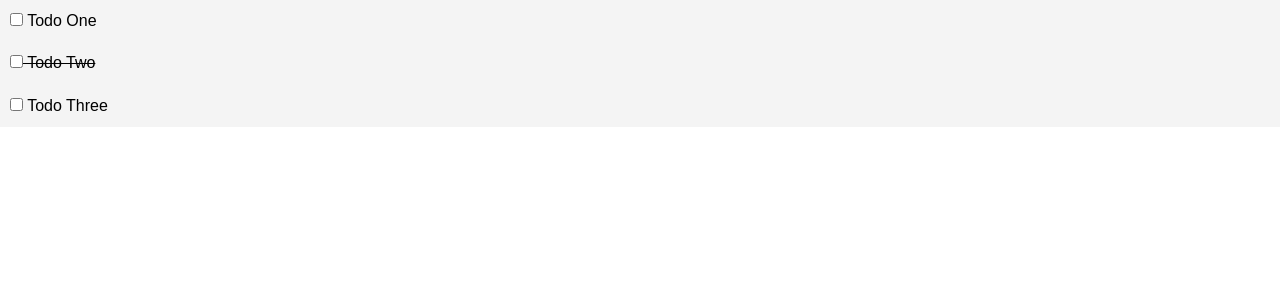
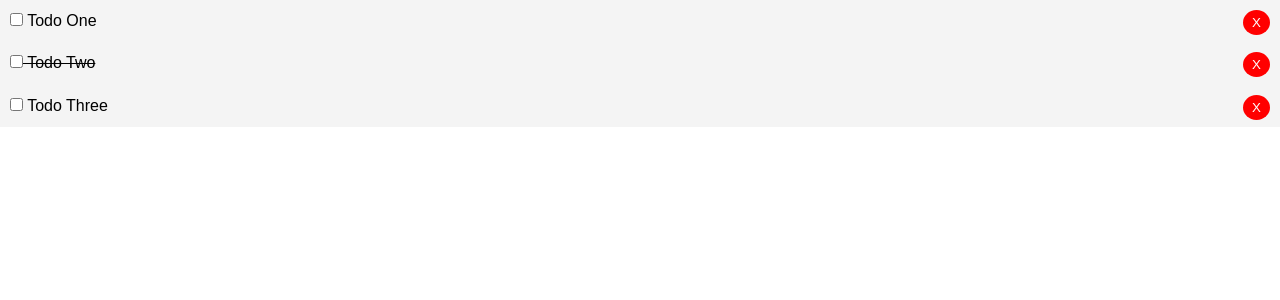
Before and after one commit to JewelBreeveld/todo, a Vue app: page / in a window 1280 px wide. Shown: the top 300 px of the page. Built offline with nearby package versions, Linux system fonts and the light colour scheme.

Commit message:
Added a button to delete an todoItem

```diff
--- a/src/components/TodoItem.vue
+++ b/src/components/TodoItem.vue
@@ -3,6 +3,7 @@
     <p>
       <input type="checkbox" v-on:change="markComplete">
       {{todo.title}}
+      <button class="del">X</button>
     </p>
   </div>
 </template>
```
